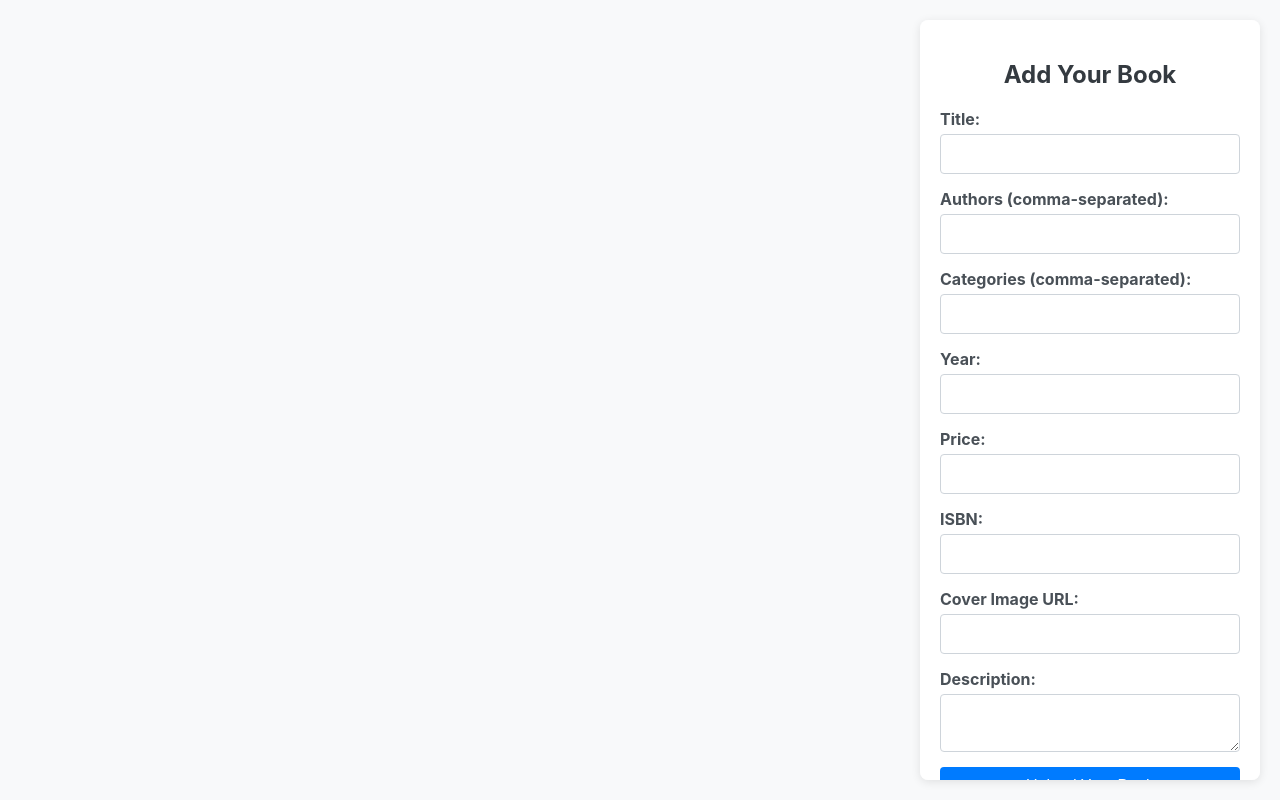
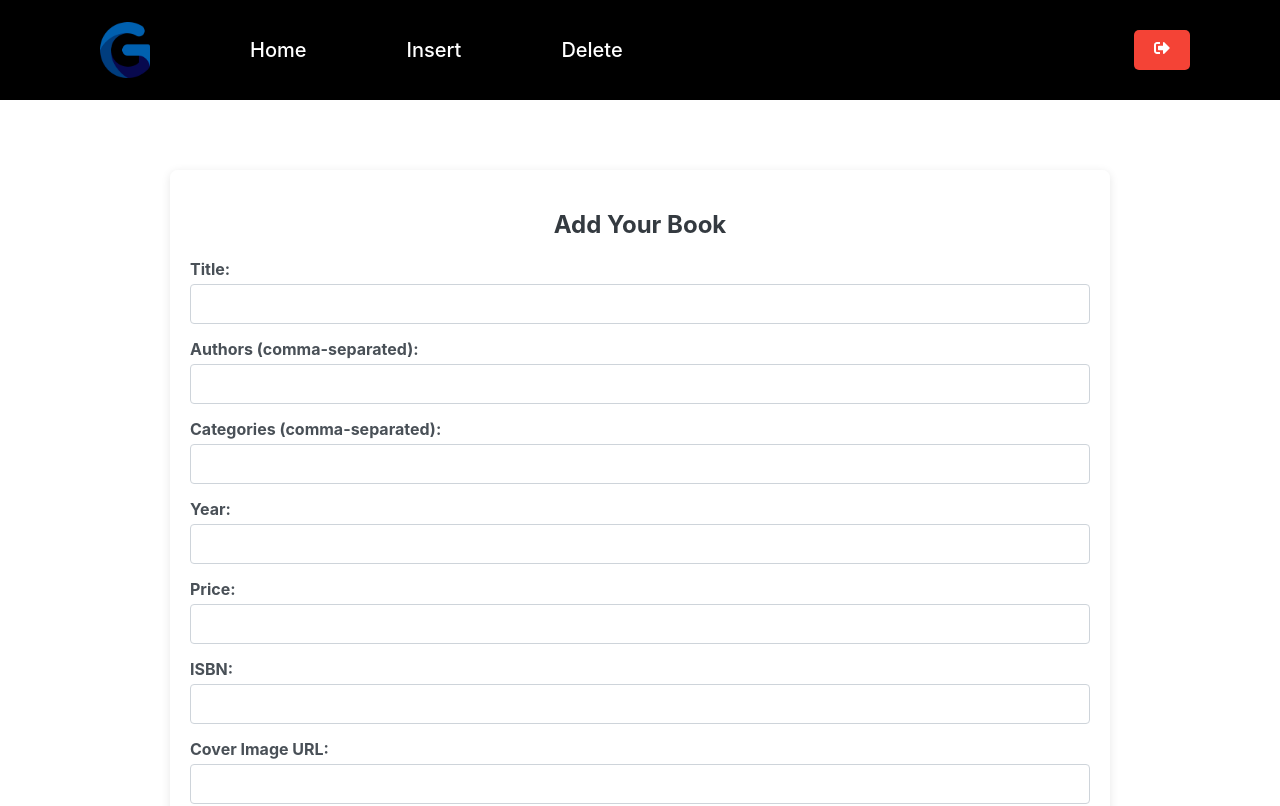
Before and after one commit to BarbaraNeanake/PAW16-Basic-CRUD-API, a React (Create React App) app in the folder Frontend/: page /insert-book in a window 1280 px wide. Shown: the top 806 px of the page. Built offline with nearby package versions, Linux system fonts and the light colour scheme; the HTML template or start-up script is replaced by a standard one.

Commit message:
update Frontend

```diff
--- a/Frontend/src/AddBook.js
+++ b/Frontend/src/AddBook.js
@@ -1,21 +1,26 @@
 import { useState } from 'react';
 import axios from 'axios';
+import { FaSignOutAlt } from 'react-icons/fa';
+import { useNavigate } from 'react-router-dom';
+import Footer from './components/Footer';
 import './addbook.css';
 
 const post_url = "http://localhost:5000/books";
 
 function AddBook() {
-  // State untuk menyimpan input dari form
+  // State for the form inputs
   const [title, setTitle] = useState('');
   const [authors, setAuthors] = useState('');
   const [categories, setCategories] = useState('');
   const [year, setYear] = useState('');
   const [price, setPrice] = useState('');
   const [isbn, setIsbn] = useState('');
-  const [image, setImage] = useState('');  // Image URL
+  const [image, setImage] = useState('');
   const [description, setDescription] = useState('');
 
-  // Fungsi untuk menangani pengiriman form
+  const navigate = useNavigate();
+
+  // Handle form submission
   const handleSubmit = async (e) => {
     e.preventDefault();
 
@@ -26,71 +31,160 @@ function AddBook() {
       year,
       price,
       isbn,
-      image,  // Use URL for image
+      image,
       description,
     };
 
     try {
       const response = await axios.post(`${post_url}`, bookData, {
         headers: {
-          'Content-Type': 'application/json'
+          'Content-Type': 'application/json',
         },
       });
 
       alert('Book created successfully!');
       console.log(response.data);
 
-      // Reset form setelah berhasil submit
+      // Reset form after successful submission
       setTitle('');
       setAuthors('');
       setCategories('');
       setYear('');
       setPrice('');
       setIsbn('');
-      setImage('');  // Reset image URL
+      setImage('');
       setDescription('');
-
     } catch (error) {
       console.error('Error creating book:', error);
       alert('Failed to create book.');
     }
   };
 
+  // Navbar functions
+  const handleLogout = () => {
+    localStorage.removeItem('isAuthenticated');
+    localStorage.removeItem('token');
+    localStorage.removeItem('email');
+    navigate('/');
+  };
+
+  const handleHome = () => {
+    navigate("/app");
+  };
+
+  const handleInsertBook = () => {
+    navigate("/insert-book");
+  };
+
+  const handleDeleteBook = () => {
+    navigate("/delete-book");
+    window.scrollTo({ top: 0, behavior: 'smooth' });
+  };
+
   return (
+    <div>
+      {/* Inline Navbar */}
+      <div className="head">
+        <div className="logo-nav-container">
+          <img src="./images/logo.png" alt="logo" className="logo" />
+          <div className="nav-links">
+            <span onClick={handleHome} className="nav-link">Home</span>
+            <span onClick={handleInsertBook} className="nav-link">Insert</span>
+            <span onClick={handleDeleteBook} className="nav-link">Delete</span>
+          </div>
+        </div>
+        <div className="search-logout-container">
+          <button onClick={handleLogout} className="logout-button">
+            <FaSignOutAlt />
+          </button>
+        </div>
+      </div>
+
+      {/* Book Form */}
       <div className="main-bungkus">
         <div className="plastik">
           <div className="bungkus">
             <h2>Add Your Book</h2>
             <form onSubmit={handleSubmit}>
               <label htmlFor="title">Title:</label>
-            <input id="title" type="text" value={title} onChange={(e) => setTitle(e.target.value)} required />
+              <input
+                id="title"
+                type="text"
+                value={title}
+                onChange={(e) => setTitle(e.target.value)}
+                required
+              />
 
               <label htmlFor="authors">Authors (comma-separated):</label>
-            <input id="authors" type="text" value={authors} onChange={(e) => setAuthors(e.target.value)} required />
+              <input
+                id="authors"
+                type="text"
+                value={authors}
+                onChange={(e) => setAuthors(e.target.value)}
+                required
+              />
 
               <label htmlFor="categories">Categories (comma-separated):</label>
-            <input id="categories" type="text" value={categories} onChange={(e) => setCategories(e.target.value)} required />
+              <input
+                id="categories"
+                type="text"
+                value={categories}
+                onChange={(e) => setCategories(e.target.value)}
+                required
+              />
 
               <label htmlFor="year">Year:</label>
-            <input id="year" type="number" value={year} onChange={(e) => setYear(e.target.value)} required />
+              <input
+                id="year"
+                type="number"
+                value={year}
+                onChange={(e) => setYear(e.target.value)}
+                required
+              />
 
               <label htmlFor="price">Price:</label>
-            <input id="price" type="number" value={price} onChange={(e) => setPrice(e.target.value)} required />
+              <input
+                id="price"
+                type="number"
+                value={price}
+                onChange={(e) => setPrice(e.target.value)}
+                required
+              />
 
               <label htmlFor="isbn">ISBN:</label>
-            <input id="isbn" type="text" value={isbn} onChange={(e) => setIsbn(e.target.value)} required />
+              <input
+                id="isbn"
+                type="text"
+                value={isbn}
+                onChange={(e) => setIsbn(e.target.value)}
+                required
+              />
 
               <label htmlFor="image">Cover Image URL:</label>
-            <input id="image" type="text" value={image} onChange={(e) => setImage(e.target.value)} required />
+              <input
+                id="image"
+                type="text"
+                value={image}
+                onChange={(e) => setImage(e.target.value)}
+                required
+              />
 
               <label htmlFor="description">Description:</label>
-            <textarea id="description" value={description} onChange={(e) => setDescription(e.target.value)} required></textarea>
+              <textarea
+                id="description"
+                value={description}
+                onChange={(e) => setDescription(e.target.value)}
+                required
+              ></textarea>
 
               <button type="submit">Upload Your Book</button>
             </form>
           </div>
         </div>
       </div>
+
+      <Footer />
+    </div>
   );
 }
 
--- a/Frontend/src/addbook.css
+++ b/Frontend/src/addbook.css
@@ -1,16 +1,17 @@
 .main-bungkus {
     display: flex;
+    margin-top: 150px;
     height: 100vh;
-    background-color: #f8f9fa;
+    background-color: white;
   }
 
   .plastik {
   display: flex;
-  justify-content: flex-end; /* Align items to the right */
-  align-items: flex-start; /* Align items to the top */
+  justify-content: center;
+  align-items: flex-start;
   padding: 20px;
-  flex: 1; /* Take up remaining space */
-  overflow: auto; /* Enable scrolling */
+  flex: 1;
+  overflow: auto;
 }
 
 
@@ -21,22 +22,22 @@
     border-radius: 8px;
     box-shadow: 0 2px 10px rgba(0, 0, 0, 0.1);
     width: 100%;
-    max-width: 300px; /* Set a max width */
-    max-height: 90vh; /* Set a max height */
-    overflow-y: auto; /* Enable vertical scrolling */
+    max-width: 900px;
+    max-height: 90vh;
+    overflow-y: auto;
   }
 
   .logo-container {
     display: flex;
     justify-content: center;
     align-items: center;
-    background-color: #007bff; /* Background color for the logo area */
+    background-color: #007bff;
     color: white;
     padding: 20px;
   }
 
   .logo {
-    max-width: 80%; /* Adjust logo size */
+    max-width: 80%;
     height: auto;
   }
 
@@ -80,3 +81,34 @@
   button:hover {
     background-color: #0056b3;
   }
+
+.nav-links {
+  display: flex;
+  gap: 100px;
+  align-items: center;
+  margin-left: 50px;
+}
+
+.nav-link {
+  cursor: pointer;
+  font-size: 20px;
+  font-weight: 500;
+  color: white;
+  text-decoration: none;
+  transition: color 0.3s ease;
+}
+
+.nav-link:hover {
+  color: #0056b3;
+}
+
+.search-logout-container {
+  display: flex;
+  align-items: center;
+  margin-left: auto;
+  margin-right: 70px
+}
+
+.search-logout-container .logout-button {
+  margin-left: 10px;
+}
--- a/Frontend/src/components/Category/styles.module.css
+++ b/Frontend/src/components/Category/styles.module.css
@@ -17,8 +17,8 @@
 
 .category_container {
     display: flex;
-    flex-direction: column;
-    flex-wrap: nowrap;
+    flex-wrap: wrap;
+    gap:20px;
     padding: 10px 10px;
 }
 
--- a/Frontend/src/components/HeroSection/index.jsx
+++ b/Frontend/src/components/HeroSection/index.jsx
@@ -6,7 +6,7 @@ const HeroSection = ({ scrollToMiddle }) => {
       <div className={styles.hero} style={{ backgroundImage: `url(/images/library.jpg)` }}>
         <div className={styles.heroContent}>
           <h1>Welcome to Our Bookstore</h1>
-          <p>Discover the best books and authors.</p>
+          <p>Discover the best books and authors. By PAW Group 16.</p>
           <button className={styles.hero_btn} onClick={scrollToMiddle}>
             Get Started
           </button>
--- a/Frontend/src/components/HeroSection/styles.module.css
+++ b/Frontend/src/components/HeroSection/styles.module.css
@@ -37,6 +37,13 @@
     text-shadow: 1px 1px 10px rgba(0, 0, 0, 0.7);
   }
 
+  .hero h2 {
+    font-size: 2rem;
+    margin-top: 10px;
+    margin-bottom: 30px;
+    text-shadow: 1px 1px 10px rgba(0, 0, 0, 0.7);
+  }
+
   .hero_btn {
     background-color: black;
     color: white;
--- a/Frontend/src/components/Pagination/styles.module.css
+++ b/Frontend/src/components/Pagination/styles.module.css
@@ -26,6 +26,7 @@
     margin: 0 5px;
     box-shadow: 0 2px 5px rgba(0, 0, 0, 0.1);
     cursor: pointer;
+    color: #bbb;
     background-color: white;
     transition: background-color 0.3s, transform 0.2s;
 }
@@ -33,6 +34,7 @@
 .page_btn:hover {
     background-color: var(--light-blue);
     transform: translateY(-2px);
+    color: black;
 }
 
 .active {
@@ -53,7 +55,7 @@
     font-size: 14px;
     font-weight: 500;
     border-radius: 8px;
-    width: 70px;
+    width: 90px;
     height: 45px;
     display: flex;
     align-items: center;
@@ -62,12 +64,14 @@
     box-shadow: 0 2px 5px rgba(0, 0, 0, 0.1);
     cursor: pointer;
     background-color: var(--gray);
+    color: #bbb;
     transition: background-color 0.3s, transform 0.2s;
 }
 
 .prev_btn:hover, .next_btn:hover {
     background-color: var(--light-gray);
     transform: translateY(-2px);
+    color: black;
     box-shadow: 0 4px 10px rgba(0, 0, 0, 0.2);
 }
 
--- a/Frontend/src/components/Search/styles.module.css
+++ b/Frontend/src/components/Search/styles.module.css
@@ -1,6 +1,6 @@
 .search {
     margin-right: 10px;
-    height: 40px;
+    height: 30px;
     align-self: center;
     outline: none;
     border: none;
--- a/Frontend/src/components/Table/styles.module.css
+++ b/Frontend/src/components/Table/styles.module.css
@@ -24,7 +24,7 @@
     display: flex;
     flex-direction: column;
     align-items: center;
-    width: 200px;
+    width: 175px;
     margin: 10px;
     box-shadow: var(--box-shadow);
     border-radius: 4px;
@@ -39,7 +39,7 @@
 
 .books_img {
     width: 100%;
-    height: 250px;
+    height: 180px;
     object-fit: cover;
     border-top-left-radius: 4px;
     border-top-right-radius: 4px;
@@ -129,5 +129,5 @@
     display: flex;
     justify-content: space-between;
     flex-wrap: wrap;
-    gap:55px;
+    gap:20px;
   }
```
Lines whose indentation alone changed are shown as unchanged.
